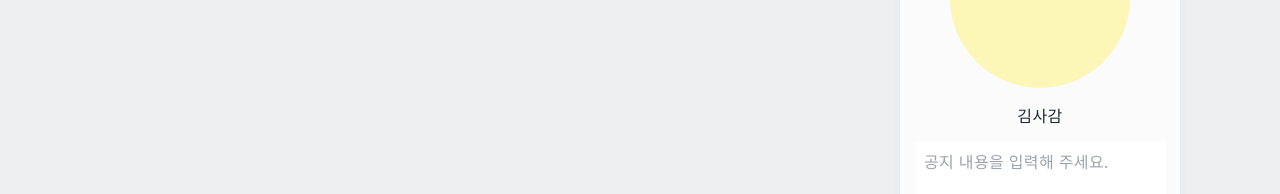
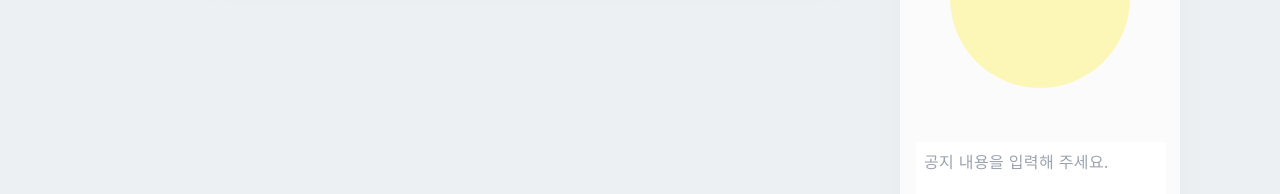
Before and after one commit to Stay-Mate/Stay-mate-client, a Next.js app: page / in a window 1280 px wide. Shown: the part 238-432 px from the top of the page. Built offline with nearby package versions, Linux system fonts and the light colour scheme.

Commit message:
💄 :: 계정 여부에 따른 화면 렌더링

```diff
--- a/components/Profile/index.tsx
+++ b/components/Profile/index.tsx
@@ -3,12 +3,20 @@ import React, { useState } from "react";
 
 export const Profile = () => {
   const [isLoggedIn, setIsLoggedIn] = useState(true);
+  const [isAdmin, setIsAdmin] = useState(true);
+  const [username, setUsername] = useState("");
 
   return (
     <div className="col-span-3 w-[280px] h-auto shadow-xl shadow-gray-200 rounded-sm lg:p-4 bg-[#FBFBFB] mr-[150px]">
       <div className="w-[180px] h-[180px] bg-[#FCF7B6] rounded-[50%] mx-auto" />
-      <div className="w-full h-[30px]  text-center mt-4">김사감</div>
+      {isLoggedIn ? (
+        <div className="w-full h-[30px] text-center mt-4">{username}</div>
+      ) : (
+        <div className="w-full h-[30px] text-center mt-4">{""}</div>
+      )}
       <div>
+        {isLoggedIn && isAdmin ? (
+          <>
             <div className="w-[250px] h-[150px] mt-2 mb-4">
               <textarea
                 className="p-2 w-full h-full outline-none text-gray-500"
@@ -29,7 +37,6 @@ export const Profile = () => {
                 공지 하기
               </button>
             </div>
-
             <button
               className=" w-[250px] h-[30px] mb-2 bg-[#FF8080] text-[#fff]"
               onClick={() => {
@@ -38,6 +45,15 @@ export const Profile = () => {
             >
               입소현황
             </button>
+          </>
+        ) : (
+          <>
+            <div></div>
+          </>
+        )}
+
+        {isLoggedIn ? (
+          <>
             <button
               className=" w-[250px] h-[30px] mb-2 bg-[#df3535cb] text-[#fff]"
               onClick={() => {
@@ -46,6 +62,10 @@ export const Profile = () => {
             >
               분실물 신고하기
             </button>
+          </>
+        ) : (
+          <></>
+        )}
 
         {isLoggedIn ? (
           <button
@@ -57,17 +77,15 @@ export const Profile = () => {
             로그아웃
           </button>
         ) : (
+          <>
             <button
-            className="mt-7 w-[250px] h-[30px]"
+              className="mt-1 w-[250px] h-[30px]"
               onClick={() => {
                 Router.push("/login");
               }}
             >
               로그인
             </button>
-        )}
-
-        {isLoggedIn ? null : (
             <button
               className="mt-2 w-[250px] h-[30px]"
               onClick={() => {
@@ -76,6 +94,7 @@ export const Profile = () => {
             >
               회원가입
             </button>
+          </>
         )}
       </div>
     </div>
```
Lines whose indentation alone changed are shown as unchanged.
